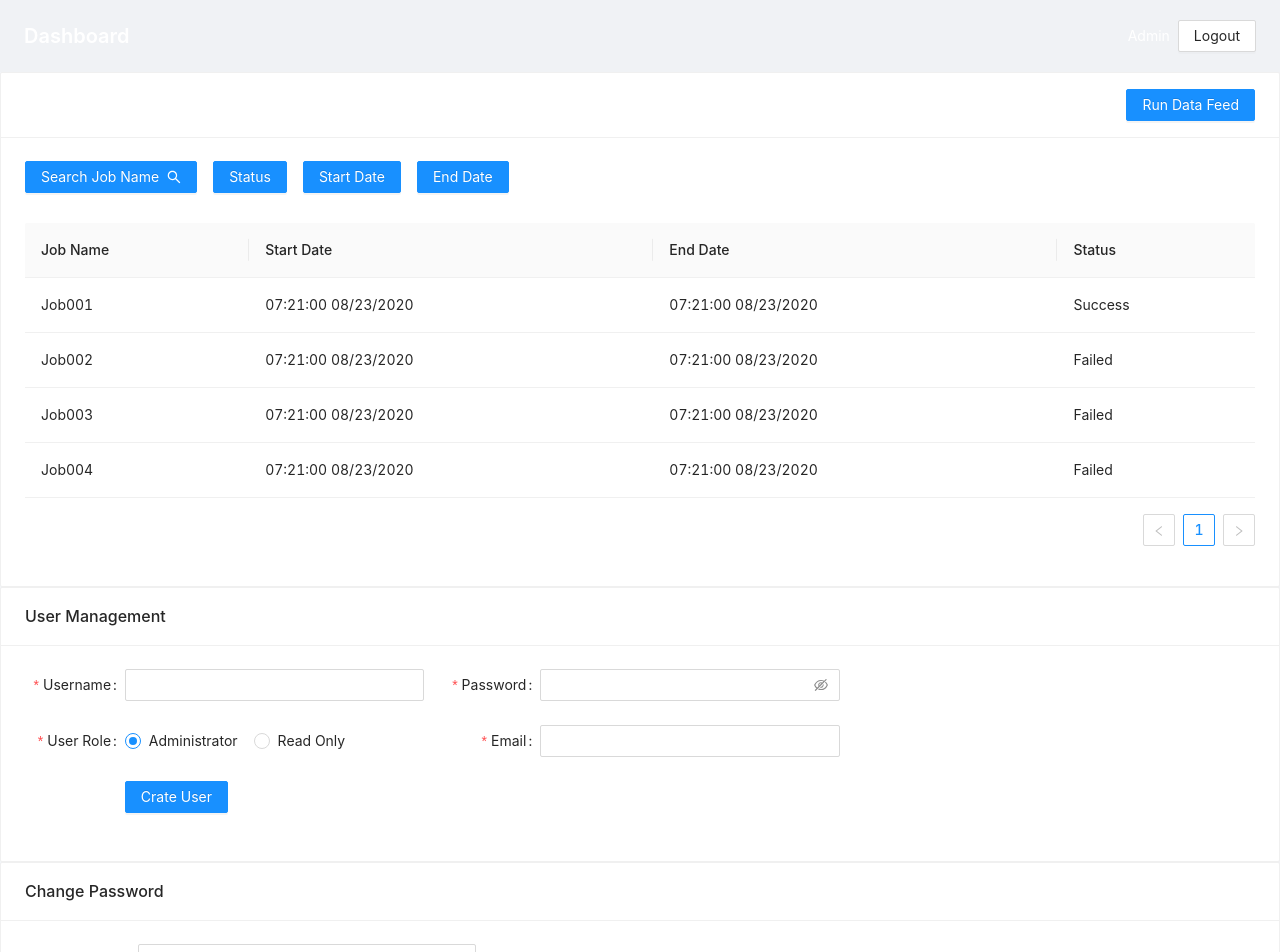
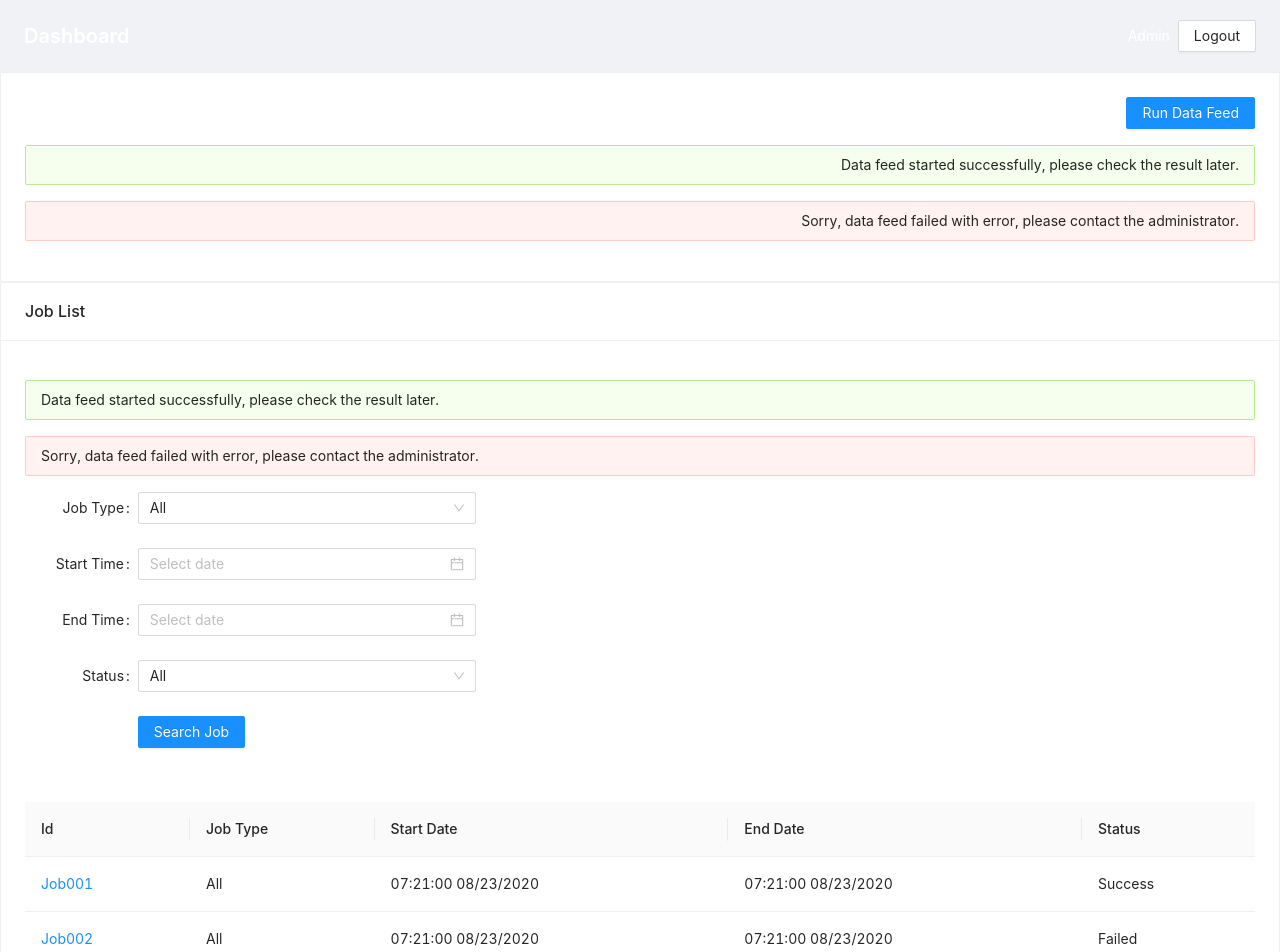
Before and after one commit to floraliaaxis/data-feed-admin, a Next.js app in the folder feed-data-admin/: page / in a window 1280 px wide. Shown: the top 952 px of the page. Built offline with nearby package versions, Linux system fonts and the light colour scheme.

Commit message:
Job detail modal

```diff
--- a/feed-data-admin/components/feedData/index.tsx
+++ b/feed-data-admin/components/feedData/index.tsx
@@ -1,82 +1,19 @@
 import React from 'react'
-import { Card, Button, Row, Col, Table } from 'antd'
-import { SearchOutlined } from '@ant-design/icons'
+import { Card, Button, Row, Col, Alert } from 'antd'
 
 const FeedData = () => {
-  const dataSource = [
-    {
-      key: '1',
-      jobName: 'Job001',
-      startDate: '07:21:00 08/23/2020',
-      endDate: '07:21:00 08/23/2020',
-      status: 'Success'
-    },
-    {
-      key: '2',
-      jobName: 'Job002',
-      startDate: '07:21:00 08/23/2020',
-      endDate: '07:21:00 08/23/2020',
-      status: 'Failed'
-    },
-    {
-      key: '3',
-      jobName: 'Job003',
-      startDate: '07:21:00 08/23/2020',
-      endDate: '07:21:00 08/23/2020',
-      status: 'Failed'
-    },
-    {
-      key: '4',
-      jobName: 'Job004',
-      startDate: '07:21:00 08/23/2020',
-      endDate: '07:21:00 08/23/2020',
-      status: 'Failed'
-    }
-  ]
-
-  const columns = [
-    {
-      title: 'Job Name',
-      dataIndex: 'jobName',
-      key: 'jobName'
-    },
-    {
-      title: 'Start Date',
-      dataIndex: 'startDate',
-      key: 'startDate'
-    },
-    {
-      title: 'End Date',
-      dataIndex: 'endDate',
-      key: 'endDate'
-    },
-    {
-      title: 'Status',
-      dataIndex: 'status',
-      key: 'status'
-    }
-  ]
-
   return (
     <>
-      <Card title="" extra={<Button type={'primary'}>Run Data Feed</Button>}>
+      <Card title="">
         <Row gutter={16}>
-          <Col>
+          <Col span={24} className="text-right">
             <Button type={'primary'}>
-              Search Job Name <SearchOutlined />
+              Run Data Feed
             </Button>
-          </Col>
-          <Col>
-            <Button type={'primary'}>Status</Button>
-          </Col>
-          <Col>
-            <Button type={'primary'}>Start Date</Button>
-          </Col>
-          <Col>
-            <Button type={'primary'}>End Date</Button>
+            <Alert message="Data feed started successfully, please check the result later." type="success" />
+            <Alert message="Sorry, data feed failed with error, please contact the administrator." type="error" />
           </Col>
         </Row>
-        <Table dataSource={dataSource} columns={columns} className="mt-30" />
       </Card>
     </>
   )
--- /dev/null
+++ b/feed-data-admin/components/searchJob/index.tsx
@@ -0,0 +1,146 @@
+import React, { useState } from 'react'
+import { Card, Button, Row, Col, Table, Form, Select, DatePicker, Alert } from 'antd'
+import JobDetail from './jobDetail'
+
+const { Option } = Select
+
+const layout = {
+  labelCol: { span: 6 },
+  wrapperCol: { span: 18 }
+}
+
+const tailLayout = {
+  wrapperCol: { offset: 6, span: 18 }
+}
+
+const SearchJob = () => {
+  const [isModalVisible, setIsModalVisible] = useState<boolean>(false)
+  const dataSource = [
+    {
+      key: '1',
+      id: 'Job001',
+      jobType: 'All',
+      startDate: '07:21:00 08/23/2020',
+      endDate: '07:21:00 08/23/2020',
+      status: 'Success'
+    },
+    {
+      key: '2',
+      id: 'Job002',
+      jobType: 'All',
+      startDate: '07:21:00 08/23/2020',
+      endDate: '07:21:00 08/23/2020',
+      status: 'Failed'
+    },
+    {
+      key: '3',
+      id: 'Job003',
+      jobType: 'All',
+      startDate: '07:21:00 08/23/2020',
+      endDate: '07:21:00 08/23/2020',
+      status: 'Failed'
+    },
+    {
+      key: '4',
+      id: 'Job004',
+      jobType: 'All',
+      startDate: '07:21:00 08/23/2020',
+      endDate: '07:21:00 08/23/2020',
+      status: 'Failed'
+    }
+  ]
+
+  const columns = [
+    {
+      title: 'Id',
+      dataIndex: 'id',
+      key: 'id',
+      // eslint-disable-next-line react/display-name
+      render: text => <a onClick={() => { setIsModalVisible(true) }}>{text}</a>
+    },
+    {
+      title: 'Job Type',
+      dataIndex: 'jobType',
+      key: 'jobType'
+    },
+    {
+      title: 'Start Date',
+      dataIndex: 'startDate',
+      key: 'startDate'
+    },
+    {
+      title: 'End Date',
+      dataIndex: 'endDate',
+      key: 'endDate'
+    },
+    {
+      title: 'Status',
+      dataIndex: 'status',
+      key: 'status'
+    }
+  ]
+
+  return (
+        <>
+            <Card title="Job List">
+                <Alert message="Data feed started successfully, please check the result later." type="success" />
+                <Alert message="Sorry, data feed failed with error, please contact the administrator." type="error" />
+                <Form {...layout} name="loginForm">
+                    <Row gutter={16}>
+                        <Col span={9} >
+                            <Form.Item
+                                label="Job Type"
+                                name="jobType"
+                                rules={[]}
+                            >
+                                <Select defaultValue="all">
+                                    <Option value="all">All</Option>
+                                    <Option value="Full Feed">Full Feed</Option>
+                                    <Option value="Partial Feed">Partial Feed</Option>
+                                    <Option value="WCS Feed">WCS Feed</Option>
+                                </Select>
+                            </Form.Item>
+                            <Form.Item
+                                label="Start Time"
+                                name="startTime"
+                                rules={[]}
+                            >
+                                <DatePicker />
+                            </Form.Item>
+                            <Form.Item
+                                label="End Time"
+                                name="endTime"
+                                rules={[]}
+                            >
+                                <DatePicker />
+                            </Form.Item>
+                            <Form.Item
+                                label="Status"
+                                name="status"
+                                rules={[]}
+                            >
+                                <Select defaultValue="all">
+                                    <Option value="all">All</Option>
+                                    <Option value="success">Success</Option>
+                                    <Option value="inProgress">In Progress</Option>
+                                    <Option value="fail">Fail</Option>
+                                </Select>
+
+                            </Form.Item>
+                            <Form.Item {...tailLayout}>
+                                <Button type={'primary'}>
+                                    Search Job
+                                </Button>
+                            </Form.Item>
+                        </Col>
+                    </Row>
+                </Form>
+                {isModalVisible}
+                <Table dataSource={dataSource} columns={columns} className="mt-30" />
+                <JobDetail isModalVisible={isModalVisible} setIsModalVisible={setIsModalVisible} />
+            </Card>
+        </>
+  )
+}
+
+export default SearchJob
--- /dev/null
+++ b/feed-data-admin/components/searchJob/jobDetail.tsx
@@ -0,0 +1,133 @@
+import React from 'react'
+import {Modal, Row, Col, Space, Table, Progress, Button} from 'antd'
+
+interface Props {
+    isModalVisible:boolean;
+    setIsModalVisible: any;
+}
+
+const JobDetail = ({ isModalVisible, setIsModalVisible }:Props) => {
+    const dataSource = [
+        {
+            key: '1',
+            step: 'Step1',
+            status: 'In Progress',
+            dataProcess: 2323,
+        },
+        {
+            key: '2',
+            step: 30,
+            status: 'In Progress',
+            dataProcess: 2323,
+        },
+        {
+            key: '3',
+            step: 'Step2',
+            status: 'Complete',
+            dataProcess: 3000,
+        },
+        {
+            key: '4',
+            step: 'Step3',
+            status: 'In Progress',
+            dataProcess: 2323,
+        },
+        {
+            key: '4',
+            step: 70,
+            status: 'In Progress',
+            dataProcess: 2323,
+        }
+    ]
+
+    const renderContent = (text, row) => {
+        if (typeof row.step === 'number') {
+            if (text === row.step) {
+                return {
+                    children: <Progress percent={text}/>,
+                    props: {
+                        colSpan: 3,
+                    },
+                }
+            }
+
+            return {
+                children: text,
+                props: {
+                    colSpan: 0,
+                },
+            }
+
+        }
+        return text;
+    }
+
+    const columns = [
+        {
+            title: 'Steps',
+            dataIndex: 'step',
+            key: 'step',
+            render: renderContent,
+        },
+        {
+            title: 'Status',
+            dataIndex: 'status',
+            key: 'status',
+            render: renderContent,
+        },
+        {
+            title: 'Data Processed',
+            dataIndex: 'dataProcess',
+            key: 'dataProcess',
+            render: renderContent,
+        }
+    ]
+
+    return (
+        <>
+            <Modal title="Job Detail" visible={isModalVisible}
+                   onCancel={()=>{setIsModalVisible(false)}} footer={
+                <Space>
+                    <Button>Cancel</Button>
+                    <Button type={"primary"}>Retry</Button>
+                </Space>
+            }>
+                <Row gutter={16}>
+                    <Col span={12}>
+                        <Space>
+                            <strong>Job Id:</strong>
+                            <span>Job001</span>
+                        </Space>
+                    </Col>
+                    <Col span={12}>
+                        <Space>
+                        <strong>Job Type:</strong>
+                        <span>All</span>
+                        </Space>
+                    </Col>
+                    <Col span={12}>
+                        <Space>
+                            <strong>Start Time:</strong>
+                            <span>07:21:00 08/23/2020</span>
+                        </Space>
+                    </Col>
+                    <Col span={12}>
+                        <Space>
+                            <strong>End Time:</strong>
+                            <span>07:21:00 08/23/2020</span>
+                        </Space>
+                    </Col>
+                    <Col span={12}>
+                        <Space>
+                            <strong>Status:</strong>
+                            <span>In Progress</span>
+                        </Space>
+                    </Col>
+                </Row>
+                <Table dataSource={dataSource} columns={columns} className="mt-30" />
+            </Modal>
+        </>
+    )
+}
+
+export default JobDetail
--- a/feed-data-admin/package.json
+++ b/feed-data-admin/package.json
@@ -9,7 +9,7 @@
     "lint": "eslint --fix --ext .js,.jsx,ts,tsx .",
     "prettier": "prettier --write .",
     "precommit": "yarn lint && yarn prettier",
-    "prepare": "cd .. && husky install && husky add .husky/pre-commit && husky add .husky/pre-commit \"yarn precommit\""
+    "prepare": "cd .. && husky install && husky add .husky/pre-commit && husky add .husky/pre-commit \"cd feed-data-admin && yarn precommit\""
   },
   "dependencies": {
     "@zeit/next-less": "^1.0.1",
--- a/feed-data-admin/pages/index.tsx
+++ b/feed-data-admin/pages/index.tsx
@@ -2,10 +2,11 @@ import React from 'react'
 import { Layout } from 'antd'
 import HeaderCon from '../components/header'
 import FeedData from '../components/feedData'
+import SearchJob from '../components/searchJob'
 import UserManagement from '../components/userManagement'
 import ChangePassword from '../components/changePwd'
 
-export default function Home() {
+export default function Home () {
   const { Content } = Layout
 
   return (
@@ -13,6 +14,7 @@ export default function Home() {
       <HeaderCon />
       <Content>
         <FeedData />
+        <SearchJob />
         <UserManagement />
         <ChangePassword />
       </Content>
--- a/feed-data-admin/styles/global.less
+++ b/feed-data-admin/styles/global.less
@@ -14,6 +14,18 @@
   text-align: right;
 }
 
+.ant-alert {
+  margin-top: 16px;
+  margin-bottom: 16px;
+  + & {
+    margin-top: 0;
+  }
+}
+
+.ant-picker {
+  width: 100%;
+}
+
 .ant-page-header-heading-title {
   .text-white();
 }
```
